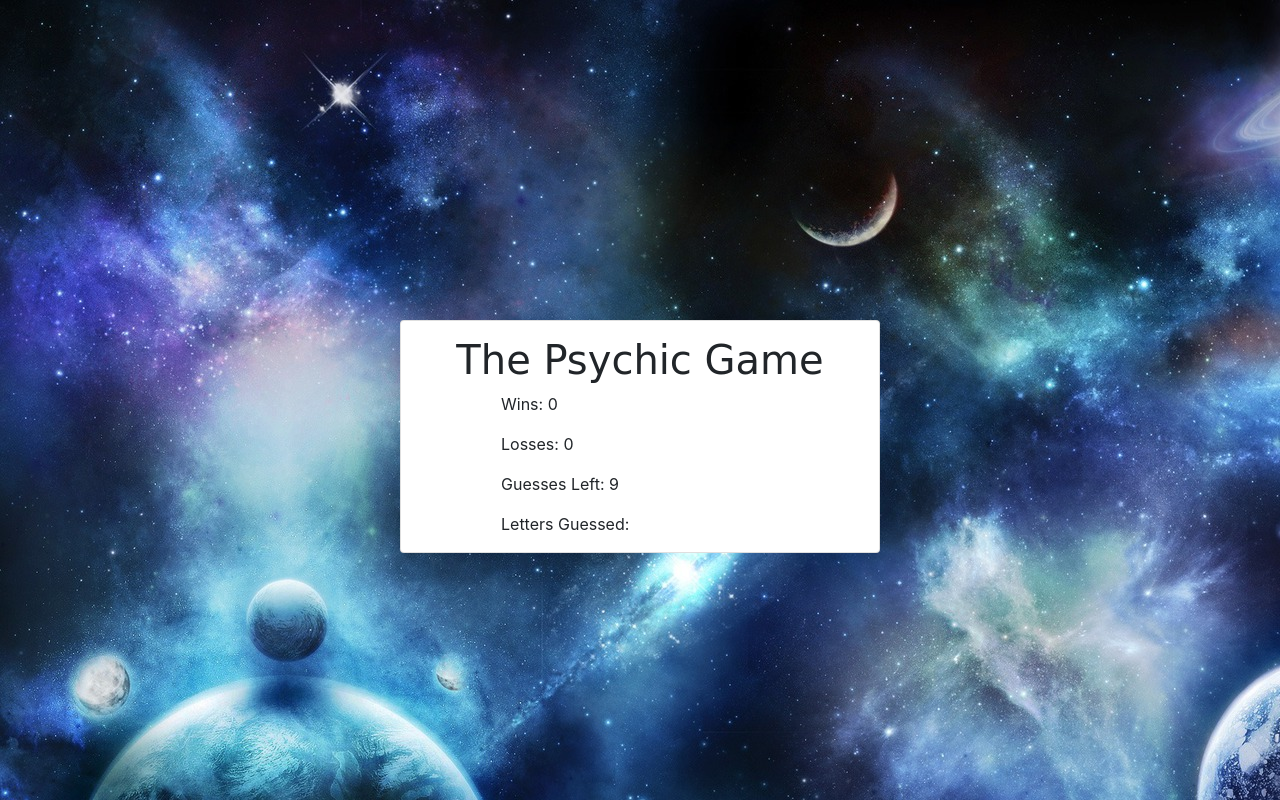
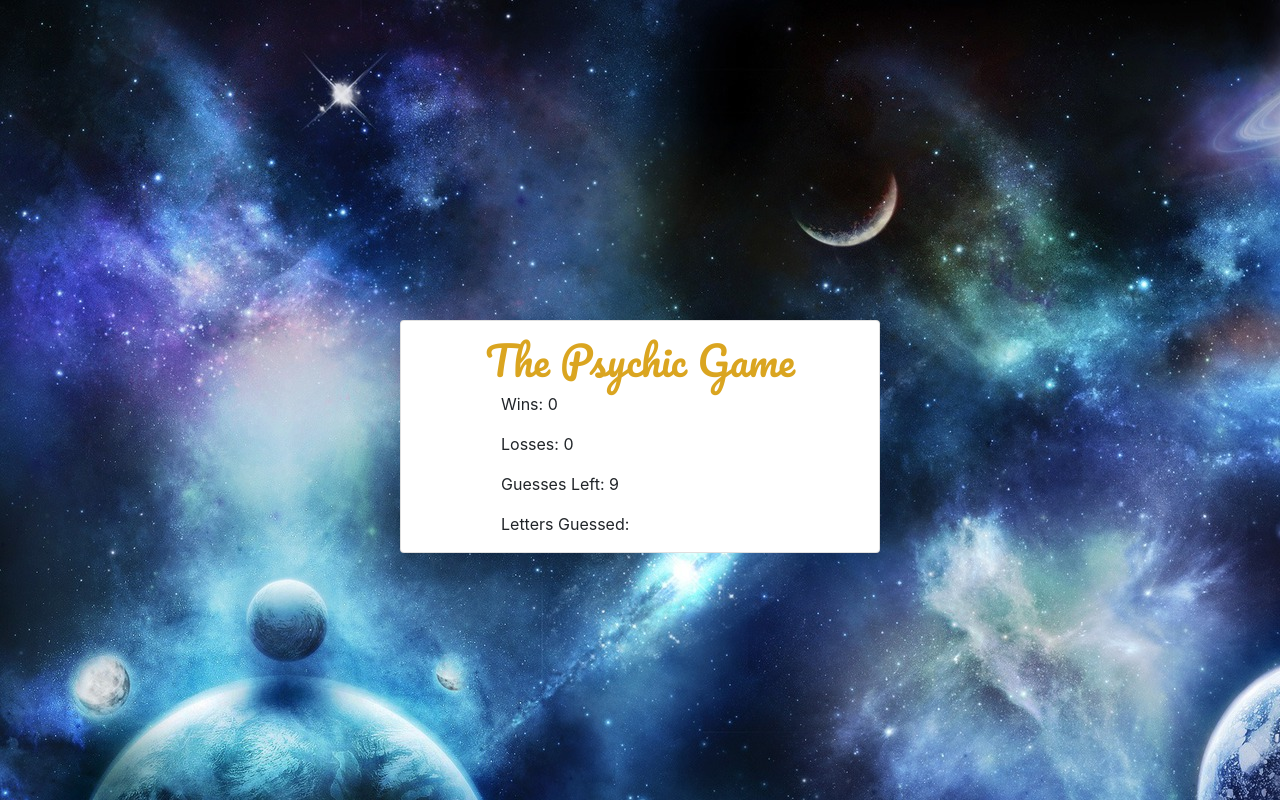
Before and after one commit to tamhong/Psychic-Game, a plain HTML site: page index.html in a window 1280 px wide. Drawn offline with nearby package versions, Linux system fonts and the light colour scheme.

Commit message:
final draft with comments

```diff
--- a/assets/css/style.css
+++ b/assets/css/style.css
@@ -3,7 +3,8 @@
 }
 
 h1 {
-    font-family: cursive;
+    font-family: 'Pacifico', cursive;
+    color: #daa520;
     padding-top: 15px;
 }
 
--- a/index.html
+++ b/index.html
@@ -6,6 +6,8 @@
     <title> Psychic Game </title>
     <!--Reset CSS-->
     <link rel="stylesheet" type="text/css" href="../Psychic-Game/assets/css/reset.css">
+    <!--Google Fonts-->
+    <link href="https://fonts.googleapis.com/css?family=Pacifico" rel="stylesheet">
     <!--BootStrap-->
     <link rel="stylesheet" href="https://stackpath.bootstrapcdn.com/bootstrap/4.1.1/css/bootstrap.min.css" integrity="sha384-WskhaSGFgHYWDcbwN70/dfYBj47jz9qbsMId/iRN3ewGhXQFZCSftd1LZCfmhktB" crossorigin="anonymous">
     <!--My Style Sheet-->
```
Also changed, not shown: 1 other file.
